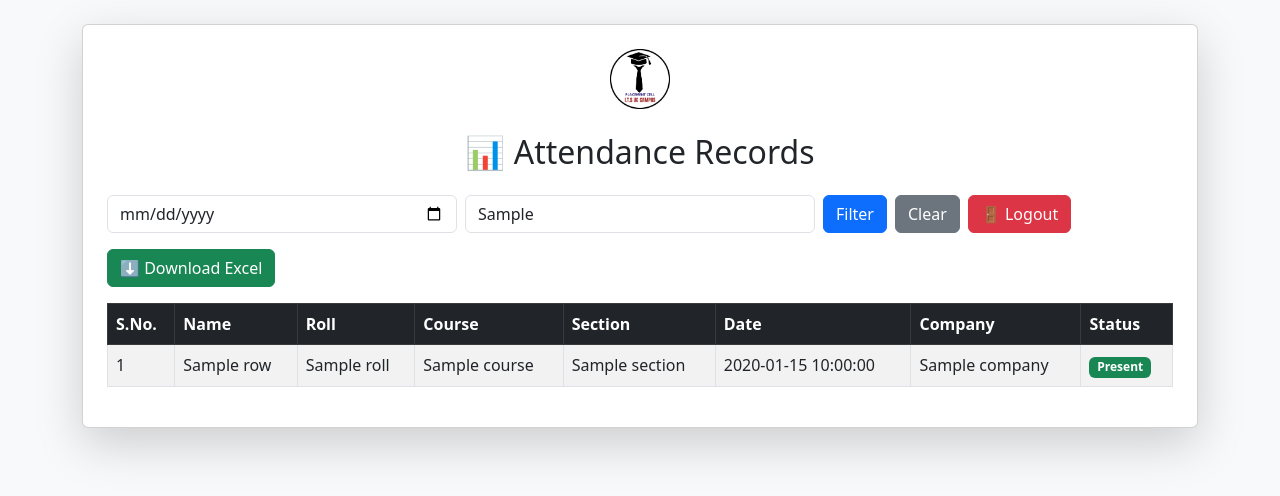
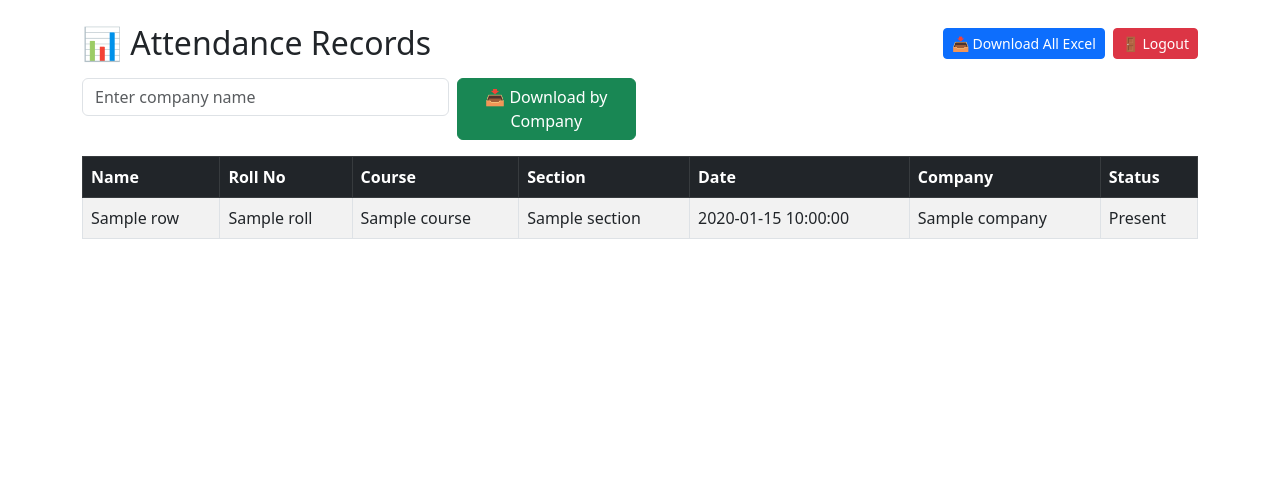
Before and after one commit to abhijha30/placement-attendance, a Flask app: template templates/records.html in a window 1280 px wide. Shown: the top 496 px of the page. Run offline with Flask 3, Linux system fonts and the light colour scheme; the template is opened without the code that fills it: most values are stand-ins (such as "Sample title", 1, 10 or a date in 2020).

Commit message:
Update records.html

```diff
--- a/templates/records.html
+++ b/templates/records.html
@@ -3,56 +3,37 @@
 <head>
   <meta charset="UTF-8">
   <meta name="viewport" content="width=device-width, initial-scale=1">
-  <title>Attendance Records</title>
+  <title>Admin - Attendance Records</title>
   <link href="https://cdn.jsdelivr.net/npm/bootstrap@5.3.0/dist/css/bootstrap.min.css" rel="stylesheet">
 </head>
-<body class="bg-light">
+<body class="container mt-4">
 
-  <div class="container mt-4">
-    <div class="card shadow-lg p-4">
-
-      <!-- Placement Logo -->
-      <div class="text-center mb-3">
-        <img src="{{ url_for('static', filename='placement_logo.png') }}"
-             alt="Placement Logo"
-             class="img-fluid mb-2"
-             style="max-height: 60px;">
+  <!-- Header + Buttons -->
+  <div class="d-flex flex-column flex-md-row justify-content-between align-items-start align-items-md-center mb-3">
+    <h2 class="mb-3 mb-md-0">📊 Attendance Records</h2>
+    <div class="d-flex flex-column flex-sm-row gap-2">
+      <a href="/download" class="btn btn-primary btn-sm">📥 Download All Excel</a>
+      <a href="/logout" class="btn btn-danger btn-sm">🚪 Logout</a>
+    </div>
   </div>
 
-      <h2 class="text-center mb-4">📊 Attendance Records</h2>
-
-      <!-- Filter Form (Date + Company Input) -->
-      <form method="GET" action="/records" class="row g-2 mb-3">
-        <div class="col-md-4">
-          <input type="date" name="filter_date" class="form-control" value="{{ selected_date }}">
+  <!-- Download by Company Form -->
+  <form method="POST" action="/download_company" class="row g-2 mb-3">
+    <div class="col-12 col-md-4">
+      <input type="text" name="company" placeholder="Enter company name" class="form-control" required>
     </div>
-        <div class="col-md-4">
-          <input type="text" name="filter_company" class="form-control" placeholder="Company name" value="{{ selected_company }}">
-        </div>
-        <div class="col-md-4 d-flex">
-          <button type="submit" class="btn btn-primary me-2">Filter</button>
-          <a href="/records" class="btn btn-secondary me-2">Clear</a>
-          <a href="/logout" class="btn btn-danger">🚪 Logout</a>
+    <div class="col-12 col-md-2">
+      <button type="submit" class="btn btn-success w-100">📥 Download by Company</button>
     </div>
   </form>
 
-      <!-- Download Button -->
-      <div class="mb-3">
-        <form method="GET" action="/download" class="d-flex">
-          <input type="hidden" name="filter_date" value="{{ selected_date }}">
-          <input type="hidden" name="filter_company" value="{{ selected_company }}">
-          <button type="submit" class="btn btn-success">⬇ Download Excel</button>
-        </form>
-      </div>
-
   <!-- Records Table -->
   <div class="table-responsive">
-        <table class="table table-bordered table-striped align-middle">
+    <table class="table table-bordered table-striped table-hover">
       <thead class="table-dark">
         <tr>
-              <th>S.No.</th>
           <th>Name</th>
-              <th>Roll</th>
+          <th>Roll No</th>
           <th>Course</th>
           <th>Section</th>
           <th>Date</th>
@@ -63,27 +44,18 @@
       <tbody>
         {% for row in records %}
         <tr>
-                <td>{{ loop.index }}</td> <!-- Serial Number -->
           <td>{{ row["name"] }}</td>
           <td>{{ row["roll"] }}</td>
           <td>{{ row["course"] }}</td>
           <td>{{ row["section"] }}</td>
           <td>{{ row["date"] }}</td>
           <td>{{ row["company"] }}</td>
-                <td>
-                  {% if row["status"] == "Present" %}
-                    <span class="badge bg-success">Present</span>
-                  {% else %}
-                    <span class="badge bg-danger">Absent</span>
-                  {% endif %}
-                </td>
+          <td>{{ row["status"] }}</td>
         </tr>
         {% endfor %}
       </tbody>
     </table>
   </div>
-    </div>
-  </div>
 
 </body>
 </html>
```
Lines whose indentation alone changed are shown as unchanged.
